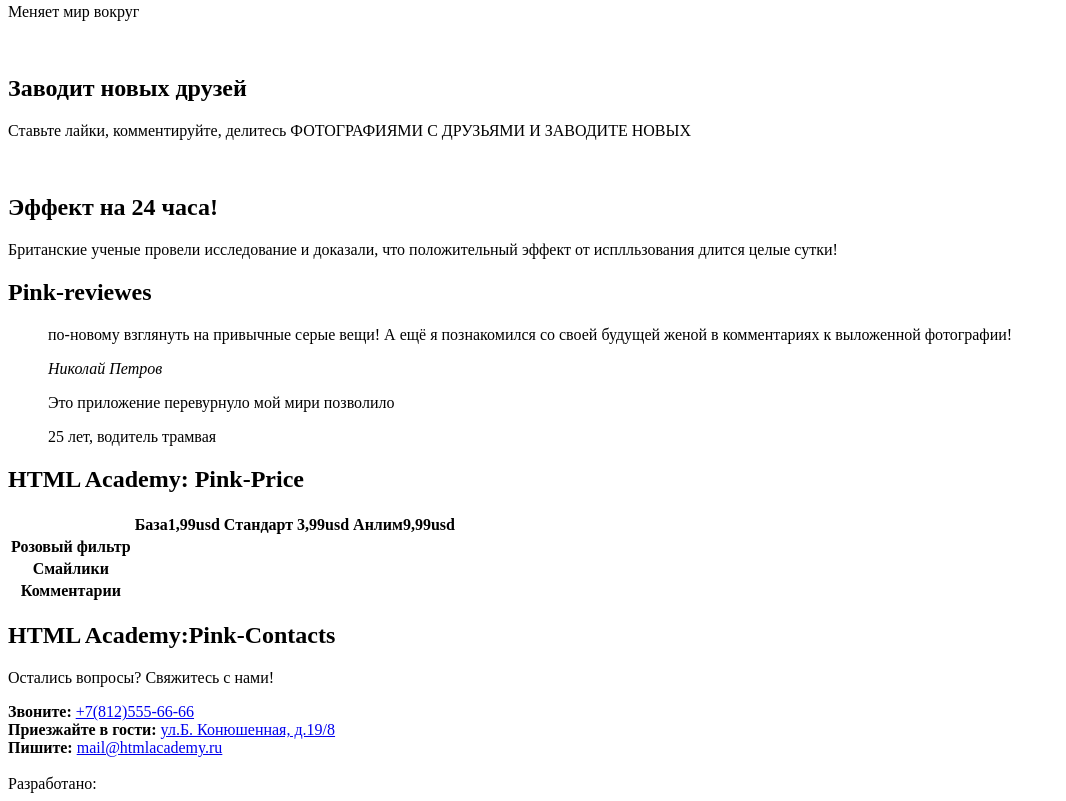
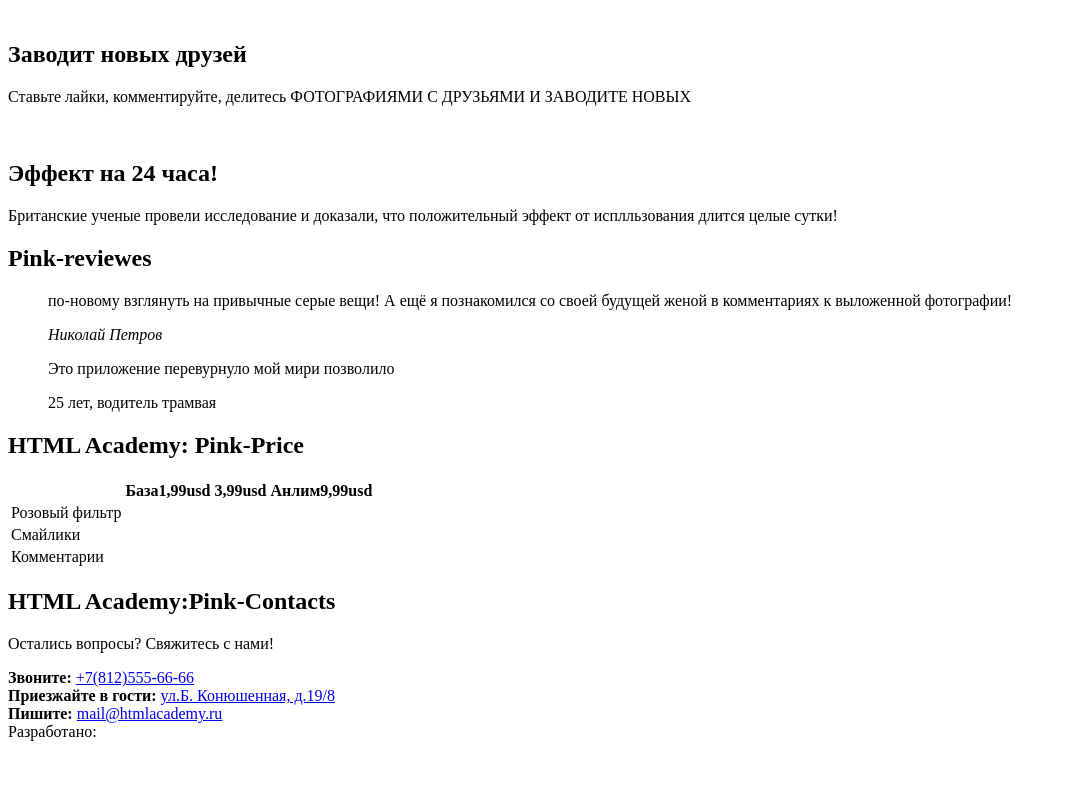
Before and after one commit to 1985konstantin/276959-pink, a website: page index.html in a window 1280 px wide. Shown: the part 609-1410 px from the top of the page, without its empty margins (0-1066 px from the left). After the commit the page ends 1358 px from the top, so only its background shows below. Drawn offline with Linux system fonts and the light colour scheme.

Commit message:
Методичная разметка rev.19.03

```diff
--- a/index.html
+++ b/index.html
@@ -7,10 +7,10 @@
   <body>
       <header>
           <h1 class="visually-hidden">HTML Academy: Pink</h1>
-          <div class="logo--all-header">
-              <img src="#" alt="pink">
-          </div>
+          <div class="logo logo--all-header">
+              <a></a>
               <div class="main-nav__wrapper">
+              </div>
                   <ul class="main-nav__items">
                       <li class=" main-nav__item--active">
                           <a>Главная</a>
@@ -82,27 +82,27 @@
               <table>
                   <tr>
                       <th></th>
-                      <th><span class="price__price-secondary-text">База</span><span class="price-text">1,99usd</span></th>
-                      <th><span class="price__price-secondary-text">Стандарт</span> <span class="price-text">3,99usd</span></th>
-                      <th><span class="price__price-secondary-text">Анлим</span><span class="price-text">9,99usd</span></th>
+                      <th class="price__price-secondary-text">База<span class="price-text">1,99usd</span></th>
+                      <th class="price__price-secondary-text"><span class="price-text">3,99usd</span></th>
+                      <th class="price__price-secondary-text">Анлим<span class="price-text">9,99usd</span></th>
                   </tr>
                   <tr>
-                      <th class="price__main-text">Розовый фильтр</th>
-                      <th><a class="price__positive"></a></th>
-                      <th><a class="price__positive"></a></th>
-                      <th><a class="price__positive"></a></th>
+                      <td class="price__main-text">Розовый фильтр</td>
+                      <td><a class="price__positive"></a></td>
+                      <td><a class="price__positive"></a></td>
+                      <td><a class="price__positive"></a></td>
                   </tr>
                   <tr>
-                      <th class="price____main-text">Смайлики</th>
-                      <th><a class="price__negative"></a></th>
-                      <th><a class="price__positive"></a></th>
-                      <th><a class="price__positive"></a></th>
+                      <td class="price____main-text">Смайлики</td>
+                      <td><a class="price__negative"></a></td>
+                      <td><a class="price__positive"></a></td>
+                      <td><a class="price__positive"></a></td>
                   </tr>
                   <tr>
-                      <th class="price____main-text">Комментарии</th>
-                      <th><a class="price__negative"></a></th>
-                      <th><a class="price__negative"></a></th>
-                      <th><a class="price__positive"></a></th>
+                      <td class="price____main-text">Комментарии</td>
+                      <td><a class="price__negative"></a></td>
+                      <td><a class="price__negative"></a></td>
+                      <td><a class="price__positive"></a></td>
                   </tr>
               </table>
           </section>
@@ -124,8 +124,8 @@
           </section>
        </main>
       <footer class="main-footer">
-          <div class="logo--all-footer">
-              <img src="#" alt="">
+          <div class="logo logo--all-footer">
+              <a></a>
           </div>
           <div class="social-wrapper">
               <a href="#"></a>
```
Also changed, not shown: form.html (+4 -4 lines), photo.html (+7 -8 lines).
